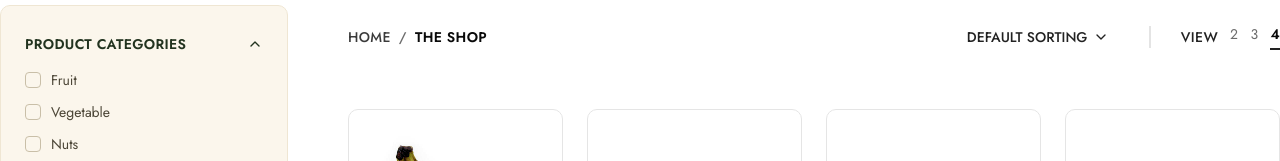
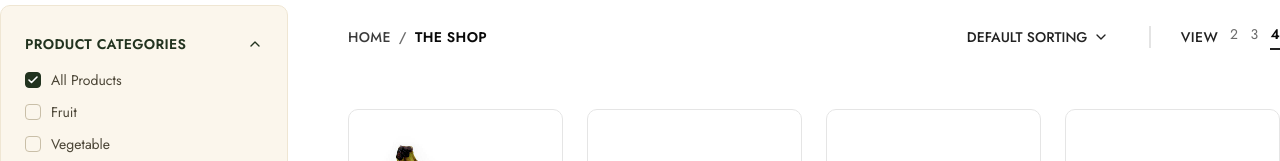
Before and after one commit to ayeshatahsin11/Uomo-E-commerce, a Next.js app: page /shop in a window 1280 px wide. Shown: the part 639-800 px from the top of the page. Built offline with nearby package versions, Linux system fonts and the light colour scheme.

Commit message:
sibedar updated

```diff
--- a/src/components/shop(contents)/ShopProducts.jsx
+++ b/src/components/shop(contents)/ShopProducts.jsx
@@ -1,3 +1,5 @@
+
+
 "use client";
 import React, { useState, useEffect } from "react";
 import ProductCards from "../common/ProductCards";
@@ -14,31 +16,38 @@ const gridColsMap = {
 };
 
 const ShopProducts = () => {
-  const { setProducts, products } = useProducts(); // local useState use na kore zustand diye data global kora holo
+  const { allProducts, setAllProducts, selectedCategory } = useProducts();
 
   const sortValue = useShopStore((state) => state.sortValue);
   const gridView = useShopStore((state) => state.gridView);
   const [loading, setLoading] = useState(true);
+
   useEffect(() => {
     const fetchProducts = async () => {
       const res = await fetch("/api/products");
       const data = await res.json();
-      setProducts(data);
+      setAllProducts(data); // ← master list e boshano hocche, ekhane e ekbar e fetch
       setLoading(false);
     };
     fetchProducts();
   }, []);
 
-  const sortedProducts = [...products].sort((a, b) => {
+  // ---- Category onujayi display list derive kora, master ke touch na kore ----
+  const displayedProducts =
+    selectedCategory === "All Products"
+      ? allProducts
+      : allProducts.filter((p) => p.category === selectedCategory);
+
+  const sortedProducts = [...displayedProducts].sort((a, b) => {
     switch (sortValue) {
       case "price_low_high":
         return a.price - b.price;
       case "price_high_low":
         return b.price - a.price;
       case "name_a_z":
-        return a.name.localeCompare(b.name);
+        return a.title.localeCompare(b.title);
       case "name_z_a":
-        return b.name.localeCompare(a.name);
+        return b.title.localeCompare(a.title);
       default:
         return 0;
     }
@@ -49,7 +58,7 @@ const ShopProducts = () => {
       {loading ? (
         <div className="grid grid-cols-4 gap-5">
           {Array.from({ length: 8 }).map((_, index) => (
-            <Card className="w-full max-w-xs">
+            <Card key={index} className="w-full max-w-xs">
               <CardContent>
                 <Skeleton className="aspect-video w-full" />
               </CardContent>
--- a/src/components/shop(contents)/ShopSidebar.jsx
+++ b/src/components/shop(contents)/ShopSidebar.jsx
@@ -1,10 +1,10 @@
+
 "use client";
-import React, { useState } from "react";
+import React, { useState, useEffect } from "react";
 import { Search } from "lucide-react";
 import FilterAccordion from "./FilterAccordion";
 import { useProducts } from "@/store/useProduct";
 
-// ---- Default data (food e-commerce onujayi) - tumi prop diye override korte parbe ----
 const defaultBrands = [
   { label: "Organic Valley", count: 24 },
   { label: "Fresh Farms", count: 41 },
@@ -21,36 +21,33 @@ const ShopSidebar = ({
   onFilterChange,
   className = "",
 }) => {
-  const [selectedCategories, setSelectedCategories] = useState([]);
+  const { allProducts, selectedCategory, setSelectedCategory } = useProducts();
+
+  // ---- Categories: shobshomoy master list theke, tai kokhono shrink hoy na ----
+  const categories = [
+    "All Products",
+    ...new Set(allProducts.map((item) => item.category)),
+  ];
+
+  // ---- Currently visible set (category onujayi), color/weight eta theke derive ----
+  const currentProducts =
+    selectedCategory === "All Products"
+      ? allProducts
+      : allProducts.filter((p) => p.category === selectedCategory);
+
+  const filterColours = currentProducts.flatMap((item) => item.colors ?? []);
+  const colors = Array.from(
+    new Map(filterColours.map((color) => [color.name, color])).values()
+  );
+
+  const filterWeight = currentProducts.flatMap((item) => item.weights ?? []);
+  const weights = [...new Set(filterWeight)];
+
   const [selectedColor, setSelectedColor] = useState(null);
   const [selectedSize, setSelectedSize] = useState(null);
   const [selectedBrands, setSelectedBrands] = useState([]);
   const [brandSearch, setBrandSearch] = useState("");
   const [priceRange, setPriceRange] = useState([minPrice, maxPrice]);
-  const {products} = useProducts(); // product globally fetching from zustand store
-
-  const filterCategory = products.map((item)=>item.category);
-  const categories = [...new Set(filterCategory)]
-
-
- // Colors - object array, tai flatMap + Map diye dedupe korte hobe
-  const filterColours = products.flatMap((item) => item.colors ?? []);
-  const colors = Array.from(
-    new Map(filterColours.map((color) => [color.name, color])).values()
-  );
-
-  const filterWeight = products.flatMap((item) => item.weights ?? []);
- const weights = [...new Set(filterWeight)];
- console.log(weights);
-
-
-  const toggleCategory = (label) => {
-    setSelectedCategories((prev) =>
-      prev.includes(label)
-        ? prev.filter((c) => c !== label)
-        : [...prev, label]
-    );
-  };
 
   const toggleBrand = (label) => {
     setSelectedBrands((prev) =>
@@ -72,45 +69,39 @@ const ShopSidebar = ({
     b.label.toLowerCase().includes(brandSearch.toLowerCase())
   );
 
-  // Parent ke shob filter state pathiye dei, jodi callback deওয়া thake
   React.useEffect(() => {
     onFilterChange?.({
-      categories: selectedCategories,
+      category: selectedCategory,
       color: selectedColor,
       size: selectedSize,
       brands: selectedBrands,
       priceRange,
     });
     // eslint-disable-next-line react-hooks/exhaustive-deps
-  }, [selectedCategories, selectedColor, selectedSize, selectedBrands, priceRange]);
+  }, [selectedCategory, selectedColor, selectedSize, selectedBrands, priceRange]);
 
   return (
-    <div
-      className={`max-w-72 shrink-0 bg-[#FBF6EC] border border-[#EFE6D3] rounded-lg px-6 py-2 ${className}`}
-    >
+    <div className={`max-w-72 shrink-0 bg-[#FBF6EC] border border-[#EFE6D3] rounded-lg px-6 py-2 ${className}`}>
       {/* Categories */}
       <FilterAccordion title="Product Categories">
         <ul className="flex flex-col gap-3">
           {categories.map((cat) => (
             <li key={cat}>
-              <label className="flex items-center justify-between gap-2 cursor-pointer group">
+              <label
+                onClick={() => setSelectedCategory(cat)}
+                className="flex items-center justify-between gap-2 cursor-pointer group"
+              >
                 <span className="flex items-center gap-2.5">
                   <span
                     className={`size-4 rounded-[4px] border flex items-center justify-center duration-200 ${
-                      selectedCategories.includes(cat)
+                      selectedCategory === cat
                         ? "bg-[#22331F] border-[#22331F]"
                         : "border-[#C9BFA8] group-hover:border-[#22331F]"
                     }`}
                   >
-                    {selectedCategories.includes(cat) && (
+                    {selectedCategory === cat && (
                       <svg width="10" height="8" viewBox="0 0 10 8" fill="none">
-                        <path
-                          d="M1 4L3.5 6.5L9 1"
-                          stroke="white"
-                          strokeWidth="1.6"
-                          strokeLinecap="round"
-                          strokeLinejoin="round"
-                        />
+                        <path d="M1 4L3.5 6.5L9 1" stroke="white" strokeWidth="1.6" strokeLinecap="round" strokeLinejoin="round" />
                       </svg>
                     )}
                   </span>
@@ -118,12 +109,6 @@ const ShopSidebar = ({
                     {cat}
                   </span>
                 </span>
-                <input
-                  type="checkbox"
-                  className="hidden"
-                  checked={selectedCategories.includes(cat)}
-                  onChange={() => toggleCategory(cat)}
-                />
               </label>
             </li>
           ))}
@@ -138,11 +123,7 @@ const ShopSidebar = ({
               key={color.name}
               type="button"
               aria-label={color.name}
-              onClick={() =>
-                setSelectedColor((prev) =>
-                  prev === color.name ? null : color.name
-                )
-              }
+              onClick={() => setSelectedColor((prev) => (prev === color.name ? null : color.name))}
               className={`size-7 rounded-full duration-200 ${
                 selectedColor === color.name
                   ? "ring-2 ring-offset-2 ring-[#22331F]"
@@ -153,16 +134,15 @@ const ShopSidebar = ({
           ))}
         </div>
       </FilterAccordion>
-      {/* Sizes (weight/pack size) */}
+
+      {/* Weight */}
       <FilterAccordion title="Weight">
         <div className="flex flex-wrap gap-2.5">
           {weights.map((weight) => (
             <button
               key={weight}
               type="button"
-              onClick={() =>
-                setSelectedSize((prev) => (prev === weight ? null : weight))
-              }
+              onClick={() => setSelectedSize((prev) => (prev === weight ? null : weight))}
               className={`px-4 py-2 text-xs font-medium rounded-md border duration-200 cursor-pointer ${
                 selectedSize === weight
                   ? "bg-[#22331F] border-[#22331F] text-white"
@@ -185,12 +165,8 @@ const ShopSidebar = ({
             placeholder="Search"
             className="w-full text-sm bg-white border border-[#E6DCC8] rounded-md pl-3 pr-9 py-2.5 outline-none focus:border-[#22331F] duration-200"
           />
-          <Search
-            size={15}
-            className="absolute right-3 top-1/2 -translate-y-1/2 text-[#9A8F7A]"
-          />
+          <Search size={15} className="absolute right-3 top-1/2 -translate-y-1/2 text-[#9A8F7A]" />
         </div>
-
         <ul className="flex flex-col gap-3 max-h-48 overflow-y-auto pr-1">
           {filteredBrands.length ? (
             filteredBrands.map((brand) => (
@@ -206,13 +182,7 @@ const ShopSidebar = ({
                     >
                       {selectedBrands.includes(brand.label) && (
                         <svg width="10" height="8" viewBox="0 0 10 8" fill="none">
-                          <path
-                            d="M1 4L3.5 6.5L9 1"
-                            stroke="white"
-                            strokeWidth="1.6"
-                            strokeLinecap="round"
-                            strokeLinejoin="round"
-                          />
+                          <path d="M1 4L3.5 6.5L9 1" stroke="white" strokeWidth="1.6" strokeLinecap="round" strokeLinejoin="round" />
                         </svg>
                       )}
                     </span>
@@ -239,9 +209,7 @@ const ShopSidebar = ({
       {/* Price */}
       <FilterAccordion title="Price">
         <div className="relative h-1.5 mt-2 mb-4">
-          {/* base track */}
           <div className="absolute inset-0 rounded-full bg-[#E6DCC8]" />
-          {/* active fill between two handles */}
           <div
             className="absolute h-full rounded-full bg-[#22331F]"
             style={{
@@ -266,7 +234,6 @@ const ShopSidebar = ({
             className="range-thumb absolute w-full top-1/2 -translate-y-1/2 appearance-none bg-transparent pointer-events-none"
           />
         </div>
-
         <div className="flex items-center justify-between text-xs text-[#4B4536] font-medium">
           <span>Min Price: ${priceRange[0]}</span>
           <span>Max Price: ${priceRange[1]}</span>
--- a/src/store/useProduct.js
+++ b/src/store/useProduct.js
@@ -1,11 +1,12 @@
+
+
 import { create } from "zustand";
 
+const useProducts = create((set) => ({
+  allProducts: [],              // ← master list, ekhane kokhono filter hobe na
+  selectedCategory: "All Products", // ← filter criteria, alada state
+  setAllProducts: (products) => set({ allProducts: products }),
+  setSelectedCategory: (category) => set({ selectedCategory: category }),
+}));
 
-const useProducts = create((set)=>(
-    {
-    products : [],
-    setProducts : (products)=>set({products})
-}
-))
-
-export {useProducts}
+export { useProducts };
```
